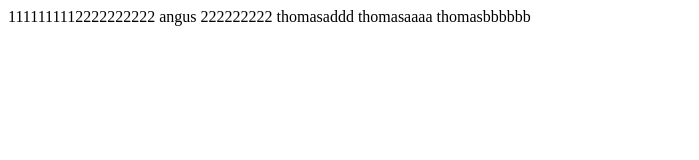
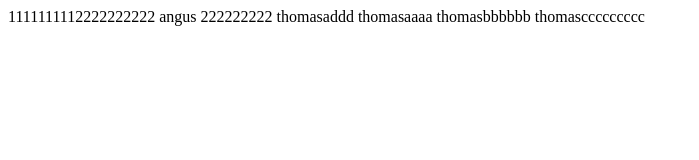
Before and after one commit to thomas021115/dockerNodeJS, a website: page 1111.html in a window 1280 px wide. Shown: the whole page, without its empty margins (0-699 px from the left). Drawn offline with Linux system fonts and the light colour scheme.

Commit message:
thomasccccc

```diff
--- a/1111.html
+++ b/1111.html
@@ -7,6 +7,6 @@
 </head>
 <body>
     1111111112222222222
-    angus 222222222  thomasaddd thomasaaaa thomasbbbbbb
+    angus 222222222  thomasaddd thomasaaaa thomasbbbbbb  thomasccccccccc
 </body>
 </html>
```
